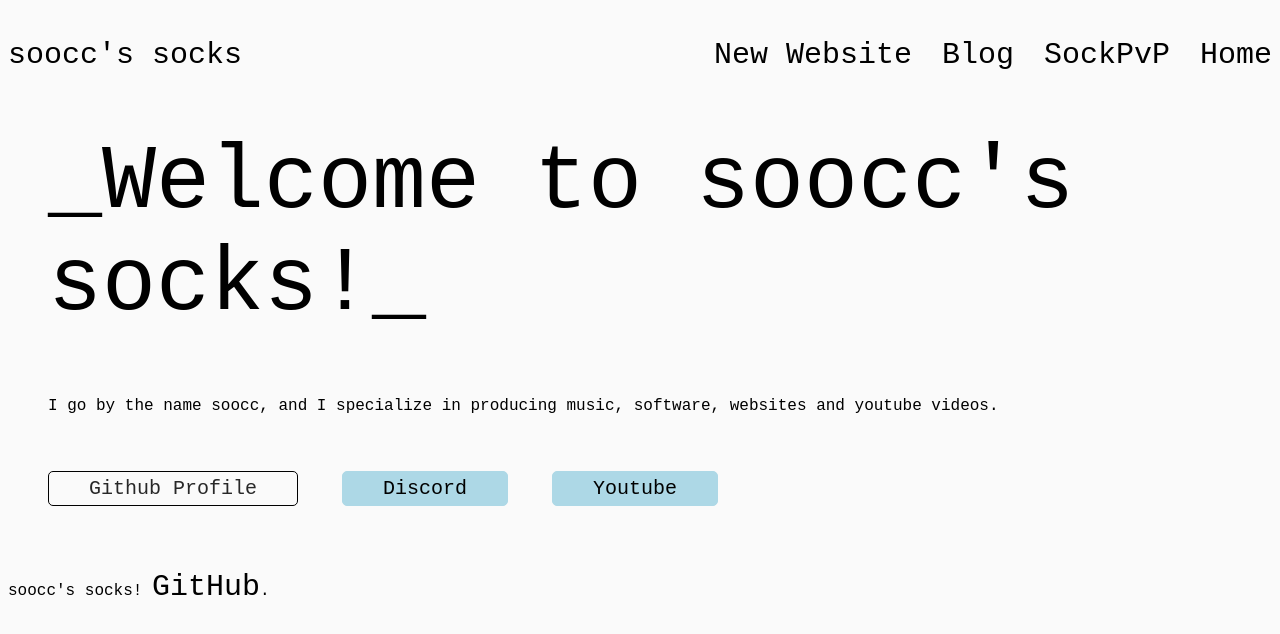
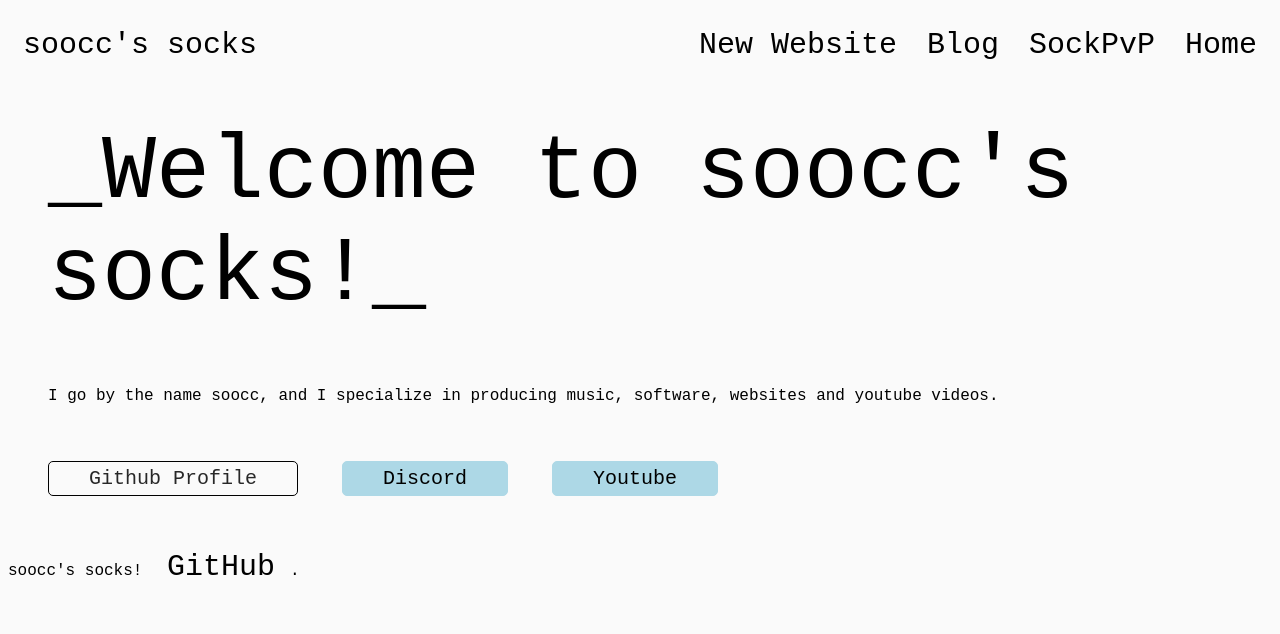
Before and after one commit to soocc/sooccsocks2, a Jekyll site: the page built from index.html, in a window 1280 px wide. Shown: the top 634 px of the page. Built offline with Jekyll 4.4.1, drawn with Linux system fonts in a browser that asks for light colours.

Commit message:
Update default.html

```diff
--- a/_layouts/default.html
+++ b/_layouts/default.html
@@ -8,7 +8,9 @@
       a {
         display: inline-block;
         font-size: 30px;
-        padding-top: 30px;
+        padding-top: 20px;
+        padding-right: 15px;
+        padding-left: 15px;
         cursor: pointer;
         text-decoration: none;
         color: black;
@@ -16,7 +18,6 @@
 
       .align-right {
         float: right;
-        padding-left: 30px;
       }
     </style>
   </head>
```
